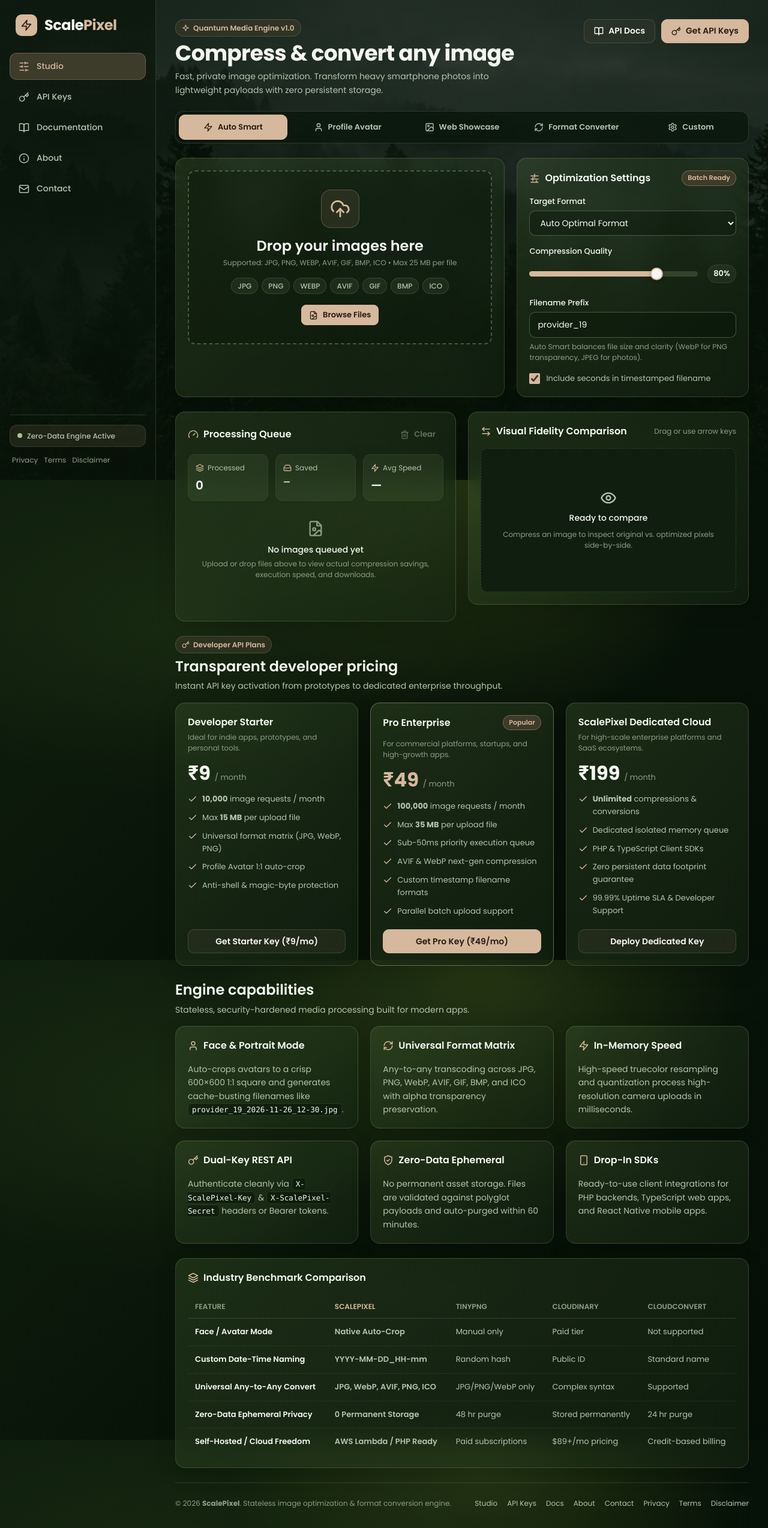
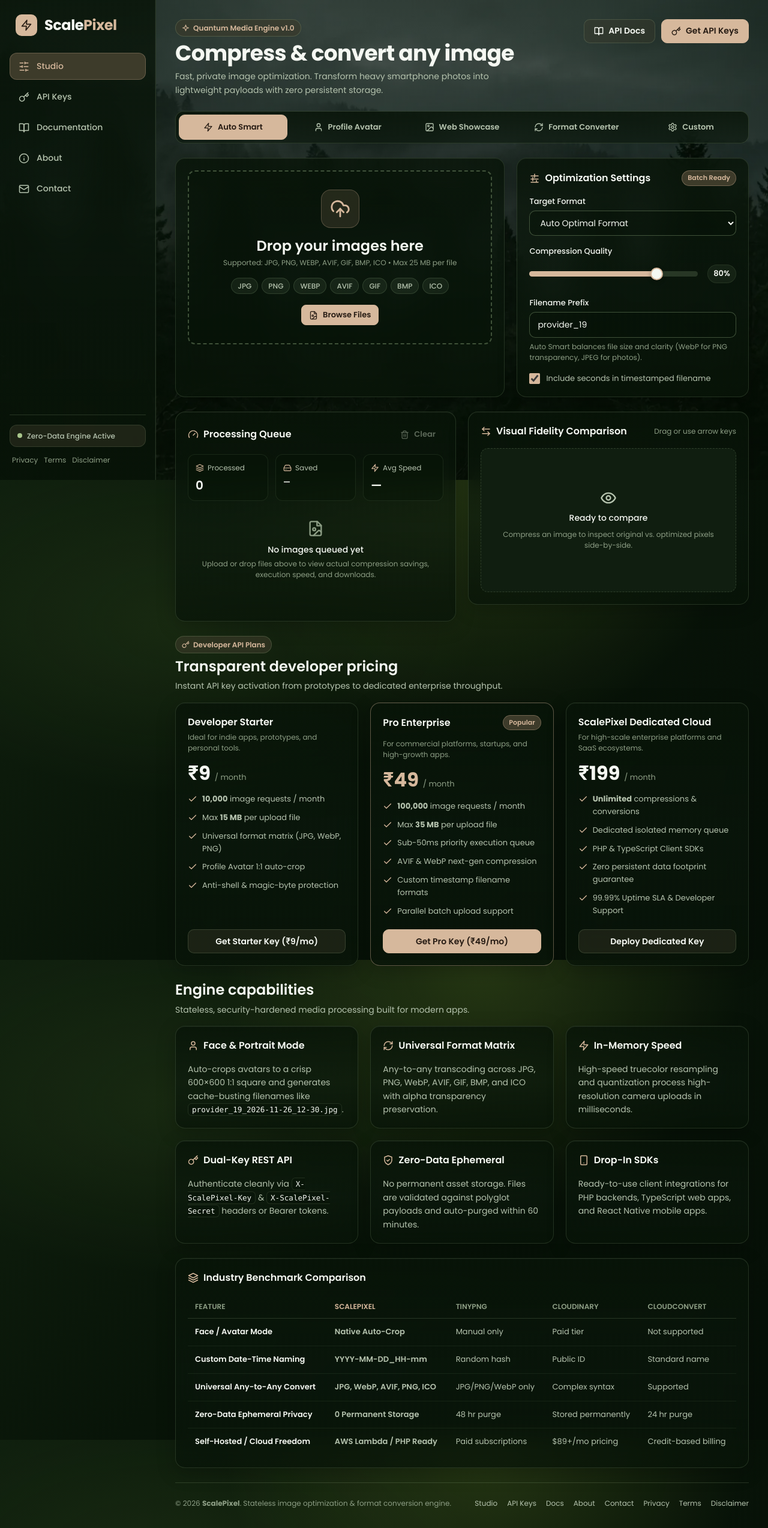
Before and after one commit to saikat931/ScalePixel, a PHP site: page /ScalePixel/index.php in a window 1280 px wide. Shown: the whole page at 60% size. Run offline with PHP 8.4, Linux system fonts and the light colour scheme.

Commit message:
Apply unified sidebar glass effect across all containers

```diff
--- a/assets/css/scalepixel.css
+++ b/assets/css/scalepixel.css
@@ -220,13 +220,16 @@
     flex-direction: column;
     justify-content: space-between;
     padding: 24px 16px;
-    background-image:
-      linear-gradient(180deg, rgba(8, 20, 8, 0.94) 0%, rgba(8, 20, 8, 0.88) 40%, rgba(8, 20, 8, 0.56) 76%, rgba(8, 20, 8, 0.84) 100%),
-      var(--sp-forest-image);
-    background-color: var(--sp-sidebar-bg);
-    background-size: cover;
-    background-position: center, bottom center;
+    background: linear-gradient(
+      180deg,
+      rgba(8, 20, 8, 0.84) 0%,
+      rgba(11, 24, 13, 0.62) 55%,
+      rgba(8, 20, 8, 0.80) 100%
+    );
+    backdrop-filter: blur(20px);
+    -webkit-backdrop-filter: blur(20px);
     border-right: 1px solid var(--sp-border-glass);
+    box-shadow: inset -1px 0 0 rgba(255, 255, 255, 0.03);
     z-index: 30;
     overflow-y: auto;
   }
@@ -362,12 +365,9 @@
   .sp-main::before {
     content: "";
     position: fixed;
-    top: 0;
-    right: 0;
-    bottom: 0;
-    left: var(--sp-sidebar-width);
+    inset: 0;
     background-image:
-      linear-gradient(180deg, rgba(8, 20, 8, 0.72) 0%, rgba(8, 20, 8, 0.56) 45%, rgba(8, 20, 8, 0.82) 100%),
+      linear-gradient(180deg, rgba(8, 20, 8, 0.52) 0%, rgba(8, 20, 8, 0.34) 48%, rgba(8, 20, 8, 0.64) 100%),
       var(--sp-forest-image);
     background-repeat: no-repeat;
     background-position: center;
@@ -482,16 +482,17 @@
   .sp-glass,
   .glass-card {
     background: linear-gradient(
-      135deg,
-      rgba(89, 120, 67, 0.25),
-      rgba(22, 39, 20, 0.55)
+      180deg,
+      rgba(8, 20, 8, 0.82) 0%,
+      rgba(11, 24, 13, 0.58) 55%,
+      rgba(8, 20, 8, 0.76) 100%
     );
     backdrop-filter: blur(20px);
     -webkit-backdrop-filter: blur(20px);
-    border: 1px solid rgba(180, 210, 160, 0.18);
+    border: 1px solid rgba(180, 210, 160, 0.16);
     border-radius: 16px;
     box-shadow:
-      0 8px 32px rgba(0, 0, 0, 0.18),
+      0 8px 32px rgba(0, 0, 0, 0.24),
       inset 0 1px 0 rgba(255, 255, 255, 0.04);
     padding: 20px;
   }
@@ -615,7 +616,13 @@
     gap: 10px;
     padding: 5px;
     border-radius: 14px;
-    background: rgba(11, 24, 13, 0.85);
+    background: linear-gradient(
+      180deg,
+      rgba(8, 20, 8, 0.82) 0%,
+      rgba(11, 24, 13, 0.62) 100%
+    );
+    backdrop-filter: blur(20px);
+    -webkit-backdrop-filter: blur(20px);
     border: 1px solid var(--sp-border-glass);
   }
 
@@ -990,9 +997,9 @@
     align-content: start;
     gap: 6px;
     padding: 12px;
-    border: 1px solid rgba(180, 210, 160, 0.06);
+    border: 1px solid rgba(180, 210, 160, 0.1);
     border-radius: 12px;
-    background: rgba(135, 167, 105, 0.12);
+    background: rgba(8, 20, 8, 0.45);
   }
 
   .sp-metric-label {
@@ -1224,7 +1231,13 @@
     padding: 14px 18px;
     border: 1px solid var(--sp-border-glass);
     border-radius: 12px;
-    background: #1d301c;
+    background: linear-gradient(
+      180deg,
+      rgba(8, 20, 8, 0.9) 0%,
+      rgba(11, 24, 13, 0.78) 100%
+    );
+    backdrop-filter: blur(20px);
+    -webkit-backdrop-filter: blur(20px);
     color: var(--sp-text);
     box-shadow: var(--sp-shadow);
     display: flex;
```
